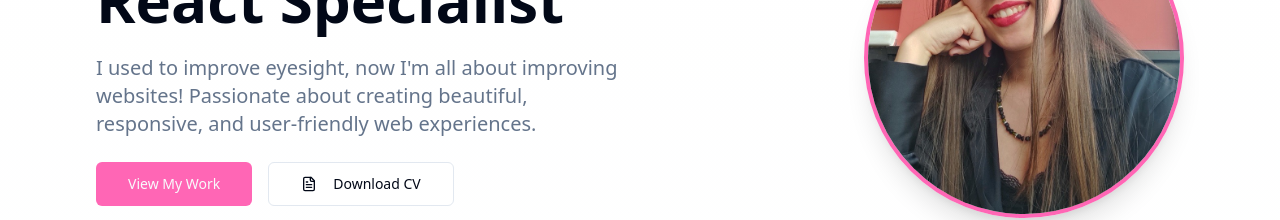
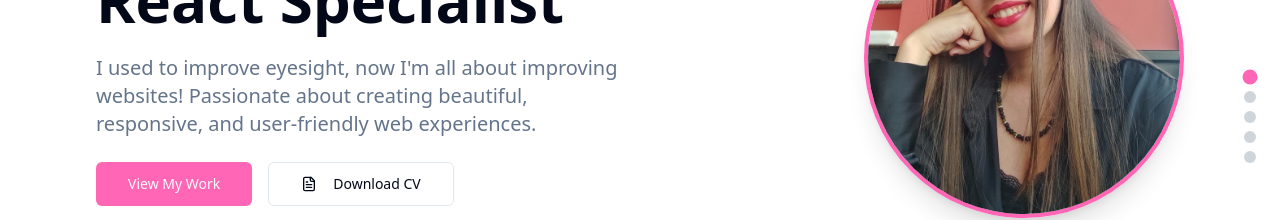
Before and after one commit to ceferrei/ceferrei.github.io, a Next.js app: page / in a window 1280 px wide. Shown: the part 283-503 px from the top of the page. Built offline with nearby package versions, Linux system fonts and the light colour scheme.

Commit message:
add NavigationDots

```diff
--- a/app/page.tsx
+++ b/app/page.tsx
@@ -5,17 +5,37 @@ import { Skills } from "@/components/skills"
 import { Projects } from "@/components/projects"
 import { Contact } from "@/components/contact"
 import { Footer } from "@/components/footer"
+import { NavigationDots } from "@/components/custom-fullpage"
 
 export default function Home() {
   return (
-    <main className="min-h-screen bg-gradient-to-b from-white to-gray-50">
+    <main className="min-h-screen">
       <Navbar />
+      <NavigationDots />
+
+      <section id="hero">
         <Hero />
+      </section>
+
+      <section id="about" >
         <About />
+      </section>
+
+      <section id="skills" >
         <Skills />
+      </section>
+
+      <section id="projects" className="min-h-screen">
         <Projects />
+      </section>
+
+      <section id="contact">
         <Contact />
+      </section>
+
+      <section id="footer">
         <Footer />
+      </section>
     </main>
   )
 }
--- /dev/null
+++ b/components/custom-fullpage.tsx
@@ -0,0 +1,59 @@
+// Delete this entire file and replace with a simple navigation dots component
+
+"use client"
+
+import { useState, useEffect } from "react"
+
+export function NavigationDots() {
+  const [activeSection, setActiveSection] = useState("hero")
+
+  const sections = [
+    { id: "hero", label: "Home" },
+    { id: "about", label: "About" },
+    { id: "skills", label: "Skills" },
+    { id: "projects", label: "Projects" },
+    { id: "contact", label: "Contact" },
+  ]
+
+  useEffect(() => {
+    const handleScroll = () => {
+
+      // Find which section is currently in view
+      for (const section of sections) {
+        const element = document.getElementById(section.id)
+        if (!element) continue
+
+        const rect = element.getBoundingClientRect()
+        if (rect.top <= 100 && rect.bottom >= 100) {
+          setActiveSection(section.id)
+          break
+        }
+      }
+    }
+
+    window.addEventListener("scroll", handleScroll)
+    // Initial check
+    handleScroll()
+
+    return () => {
+      window.removeEventListener("scroll", handleScroll)
+    }
+  }, [sections])
+
+  return (
+    <div className="fixed right-6 top-1/2 -translate-y-1/2 z-50 flex flex-col gap-2">
+      {sections.map((section) => (
+        <a
+          key={section.id}
+          href={`#${section.id}`}
+          className={`w-3 h-3 rounded-full transition-all ${
+            activeSection === section.id
+              ? "bg-primary scale-125"
+              : "bg-muted-foreground/30 hover:bg-muted-foreground/50"
+          }`}
+          aria-label={`Go to ${section.label}`}
+        />
+      ))}
+    </div>
+  )
+}
```
Lines whose indentation alone changed are shown as unchanged.
